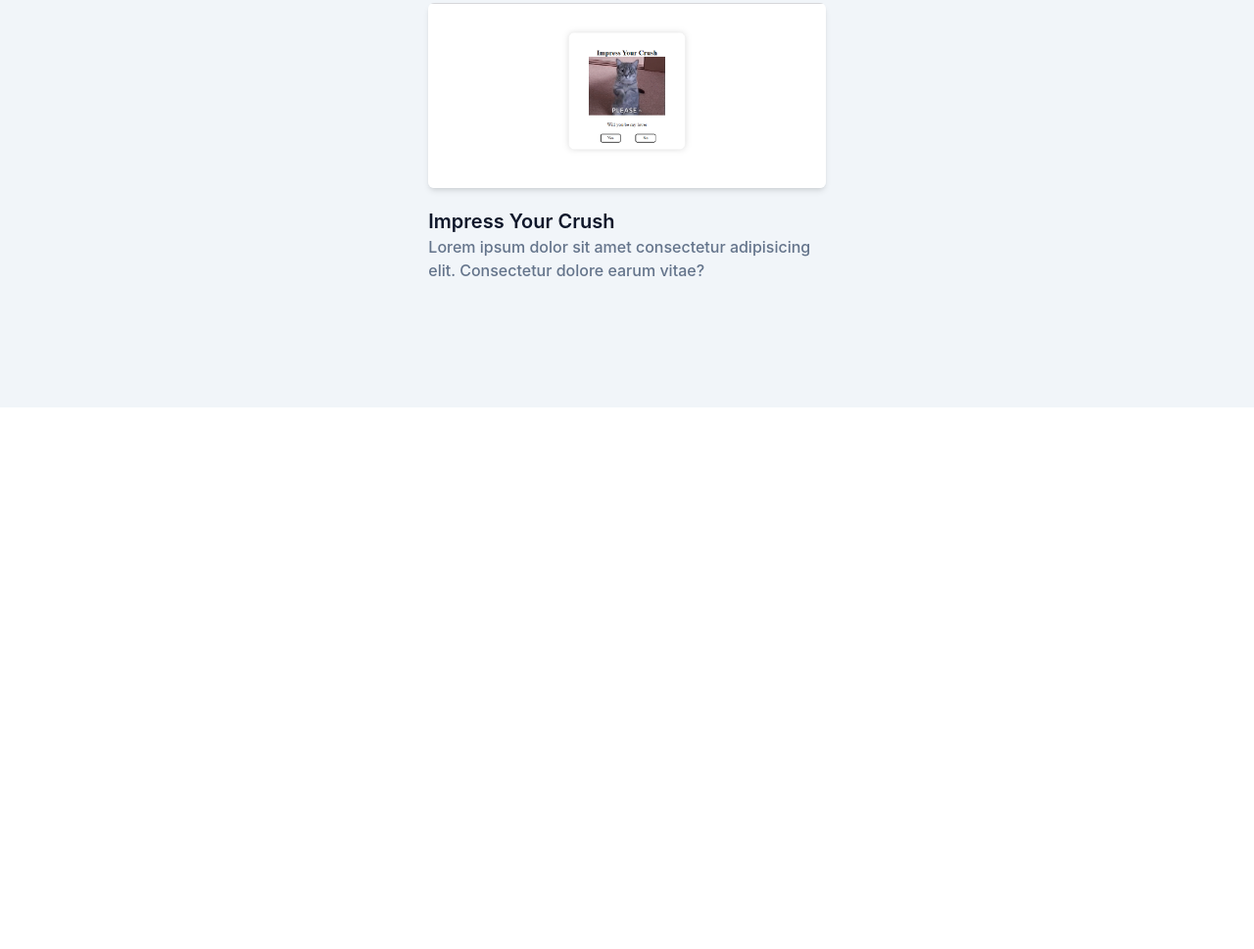
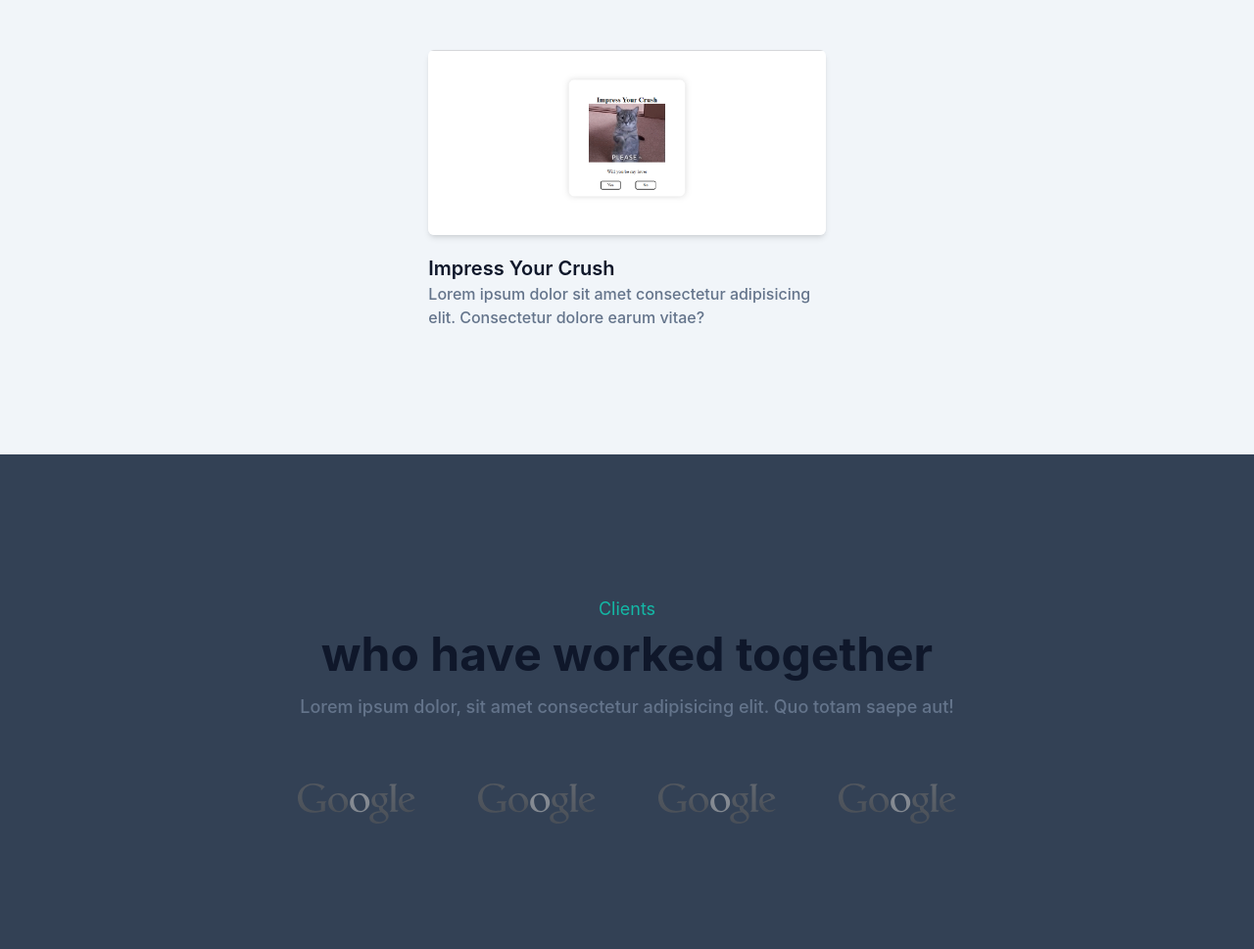
Before and after one commit to ariwibi/portfolio-tailwind-css, a website: page index.html in a window 1280 px wide. Shown: the part 2135-3104 px from the top of the page at 98% size. Before the commit the page ends 2551 px from the top, so only its background shows below. Drawn offline with Linux system fonts and the light colour scheme.

Commit message:
menambahkan fitur bekerja sama dengan

```diff
--- a/index.html
+++ b/index.html
@@ -236,8 +236,11 @@
         <div class="w-full px-4">
           <div class="max-w-xl mx-auto text-center mb-16">
             <h3 class="font-sembold text-lg text-primary mb-2">Portfolio</h3>
-            <h2 class="font-bold text-dark text-3xl mb-4">New Project</h2>
-            <p class="font-medium text-md text-secondary">
+            <h2
+              class="font-bold text-dark text-3xl mb-4 md:text-4xl lg:text-5xl">
+              New Project
+            </h2>
+            <p class="font-medium text-md text-secondary md:text-lg">
               Lorem ipsum dolor sit amet, consectetur adipisicing elit. Nemo cum
               quas accusamus reiciendis expedita officia corporis iste esse
               numquam veniam.
@@ -309,8 +312,52 @@
         </div>
       </div>
     </section>
-    <!-- belum selesai -->
     <!-- portfolio section end -->
+
+    <!-- client section start -->
+    <section id="clients" class="pt-36 pb-32 bg-slate-700">
+      <div class="container lg:px-24">
+        <div class="w-full px">
+          <div class="mx-auto text-center mb-16">
+            <h3 class="font-sembold text-lg text-primary mb-2">Clients</h3>
+            <h2
+              class="font-bold text-dark text-3xl mb-4 md:text-4xl lg:text-5xl">
+              who have worked together
+            </h2>
+            <p class="font-medium text-md text-secondary md:text-lg">
+              Lorem ipsum dolor, sit amet consectetur adipisicing elit. Quo
+              totam saepe aut!
+            </p>
+          </div>
+        </div>
+
+        <div class="w-full px-4">
+          <div class="flex flex-wrap items-center justify-center">
+            <a
+              href=""
+              class="max-w-[120px] mx-4 grayscale opacity-60 transition duration-500 hover:grayscale-0 hover:opacity-100 xl:mx-8"
+              ><img src="/dist/img/clients/google.svg" alt="Google"
+            /></a>
+            <a
+              href=""
+              class="max-w-[120px] mx-4 grayscale opacity-60 transition duration-500 hover:grayscale-0 hover:opacity-100 xl:mx-8"
+              ><img src="/dist/img/clients/google.svg" alt="Google"
+            /></a>
+            <a
+              href=""
+              class="max-w-[120px] mx-4 grayscale opacity-60 transition duration-500 hover:grayscale-0 hover:opacity-100 xl:mx-8"
+              ><img src="/dist/img/clients/google.svg" alt="Google"
+            /></a>
+            <a
+              href=""
+              class="max-w-[120px] mx-4 grayscale opacity-60 transition duration-500 hover:grayscale-0 hover:opacity-100 xl:mx-8"
+              ><img src="/dist/img/clients/google.svg" alt="Google"
+            /></a>
+          </div>
+        </div>
+      </div>
+    </section>
+    <!-- client section end -->
 
     <script src="dist/js/script.js"></script>
   </body>
```
Also changed, not shown: dist/img/clients/1.png (added), dist/img/clients/Gojek_logo_2019.svg.png (added), dist/img/clients/Gojek_logo_2022.svg.png (added), dist/img/clients/Shopee.svg.png (added), dist/img/clients/Shopee.svg.svg (added), dist/img/clients/Tokopedia.svg.png (added), dist/img/clients/Tokopedia.svg.svg (added), dist/img/clients/gojek.svg (added), dist/img/clients/gojekeke.svg (added), dist/img/clients/google.svg (added), dist/img/clients/tokopedia.svg (added), dist/output.css.
